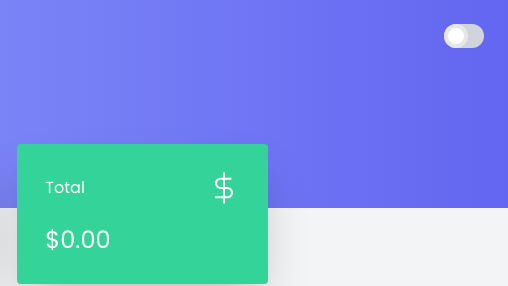
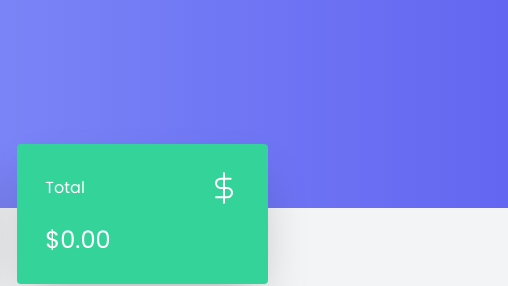
Before and after one commit to delania-oliveira/dev-finances, a plain HTML site: page index.html in a window 1280 px wide. Shown: the top 286 px of the page, 772-1280 px from the left. Drawn offline with nearby package versions, Linux system fonts and the light colour scheme.

Commit message:
delete toogle button

```diff
--- a/index.html
+++ b/index.html
@@ -11,13 +11,6 @@
 
   <body class="bg-gray-100">
     <header class="bg-gradient-to-r w-full from-indigo-500 via-indigo-400 to-indigo-500 h-52 p-6">
-
-      <!--Dark toggle mode-->
-      <div class="right-4 absolute inline-block w-10 mr-2 align-middle select-none transition duration-700 ease-in">
-        <input type="checkbox" name="toggle" id="toggle" class="toggle-checkbox absolute block w-6 h-6 rounded-full bg-white border-4 appearance-none cursor-pointer"/>
-        <label for="toggle" class="toggle-label block overflow-hidden h-6 rounded-full bg-gray-300 cursor-pointer"></label>
-      </div>
-      <!-- End toggle Dark mode-->
 
       <div class="flex flex-row justify-center p-8">
         <img class="w-64" src="./assets/logo.svg" alt="logo dev.finance">
```
